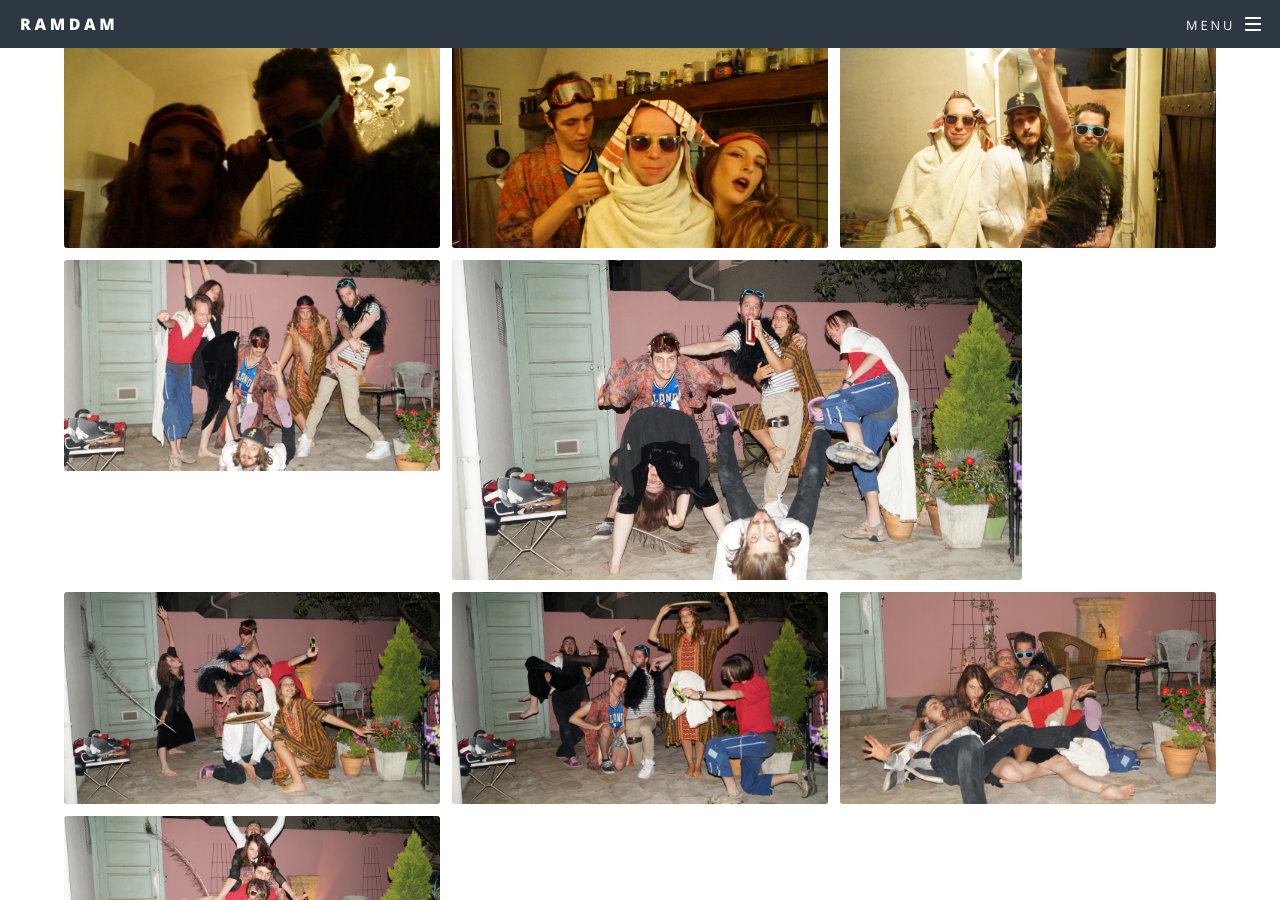
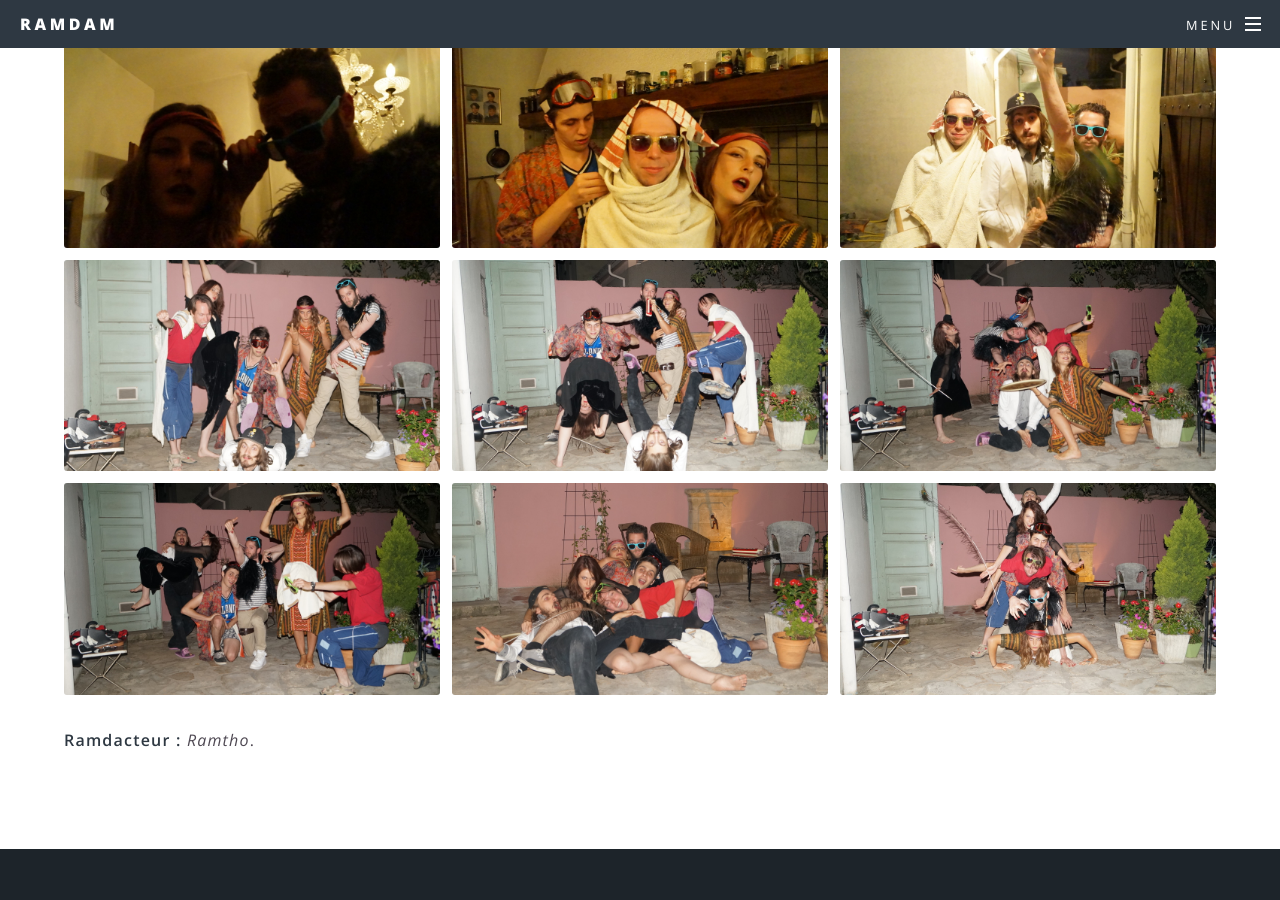
Before and after one commit to R4MD4M/R4MD4M.github.io, a Jekyll site: the page built from _posts/2016-08-06-jour-6.md, in a window 1280 px wide and 900 px high, scrolled down 1837 px. Built offline with Jekyll 4.4.1, drawn with Linux system fonts in a browser that asks for light colours.

Commit message:
Update 2016-08-06-jour-6.md

```diff
--- a/_posts/2016-08-06-jour-6.md
+++ b/_posts/2016-08-06-jour-6.md
@@ -27,7 +27,7 @@ Musique, costumes, soirée burlesque. Escapade bourrés pour taguer un mur de b
 		<div class="4u"><span class="image fit"><img src="/images/DSC03823.JPG" alt="" /></span></div>
 		<div class="4u"><span class="image fit"><img src="/images/DSC03830.JPG" alt="" /></span></div>
 		<div class="4u"><span class="image fit"><img src="/images/DSC03838.JPG" alt="" /></span></div>
-		<div class="6u"><span class="image fit"><img src="/images/DSC03839.JPG" alt="" /></span></div>
+		<div class="4u"><span class="image fit"><img src="/images/DSC03839.JPG" alt="" /></span></div>
 		<div class="4u"><span class="image fit"><img src="/images/DSC03840.JPG" alt="" /></span></div>
 		<div class="4u"><span class="image fit"><img src="/images/DSC03841.JPG" alt="" /></span></div>
 		<div class="4u"><span class="image fit"><img src="/images/DSC03842.JPG" alt="" /></span></div>
```
